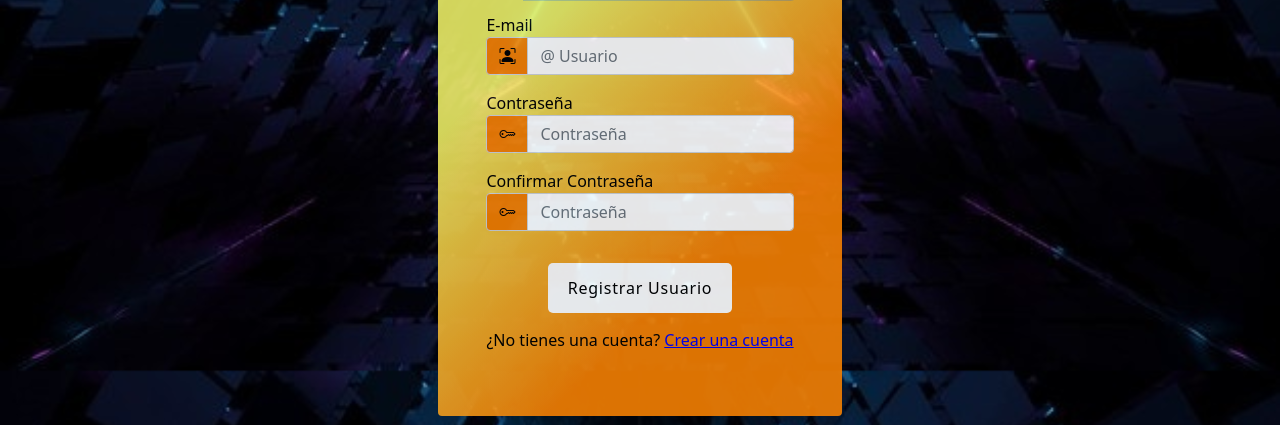
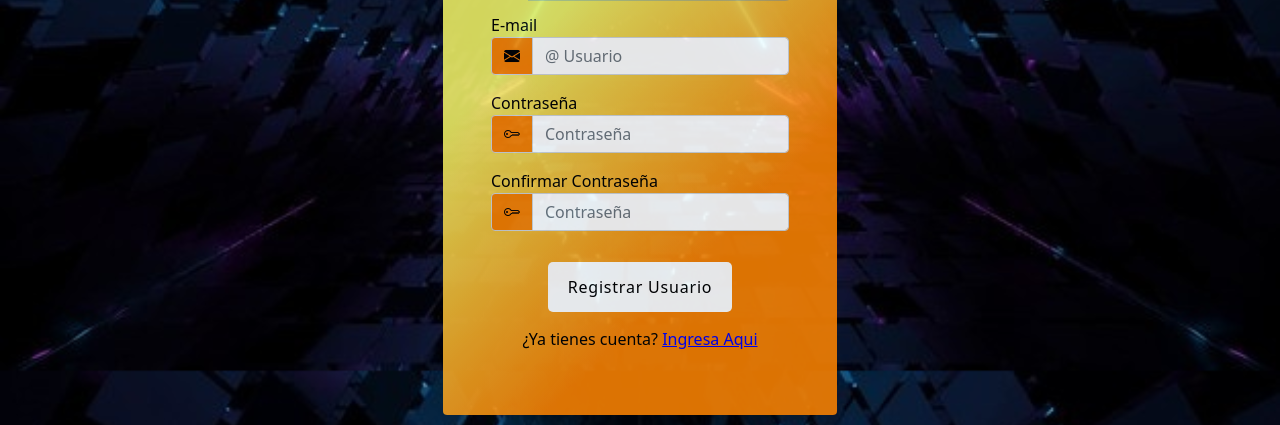
Before and after one commit to FabioQP/-Cliclo-IV-MINTIC-WEB-Aplications, a plain HTML site: page web/registro.html in a window 1280 px wide. Shown: the part 349-774 px from the top of the page. Drawn offline with nearby package versions, Linux system fonts and the light colour scheme.

Commit message:
Carga del front actualizado

```diff
--- a/web/registro.html
+++ b/web/registro.html
@@ -104,7 +104,7 @@
                         <label for="useremail">E-mail</label>
                         <div class="input-group mb-3">
                             <span class="input-group-text" id="logoInput">
-                                <i class="bi bi-person-bounding-box text-black" id="logoPeople">
+                                <i class="bi bi-envelope-fill text-black" id="logoPeople">
                                 </i></span>
                             <input type="email" class="form-control" placeholder="@ Usuario" name="useremail"
                                 id="useremail" required="required">
@@ -139,8 +139,8 @@
 
                     <!--============ Label Register ============-->
                     <div class="text-center">
-                        <p class="text-center text-black">¿No tienes una cuenta?
-                            <a href="registro.html" style="color: blue;">Crear una cuenta</a>
+                        <p class="text-center text-black">¿Ya tienes cuenta?
+                            <a href="index.html" style="color: blue;">Ingresa Aqui</a>
                         </p>
                     </div>
                 </div>
```
